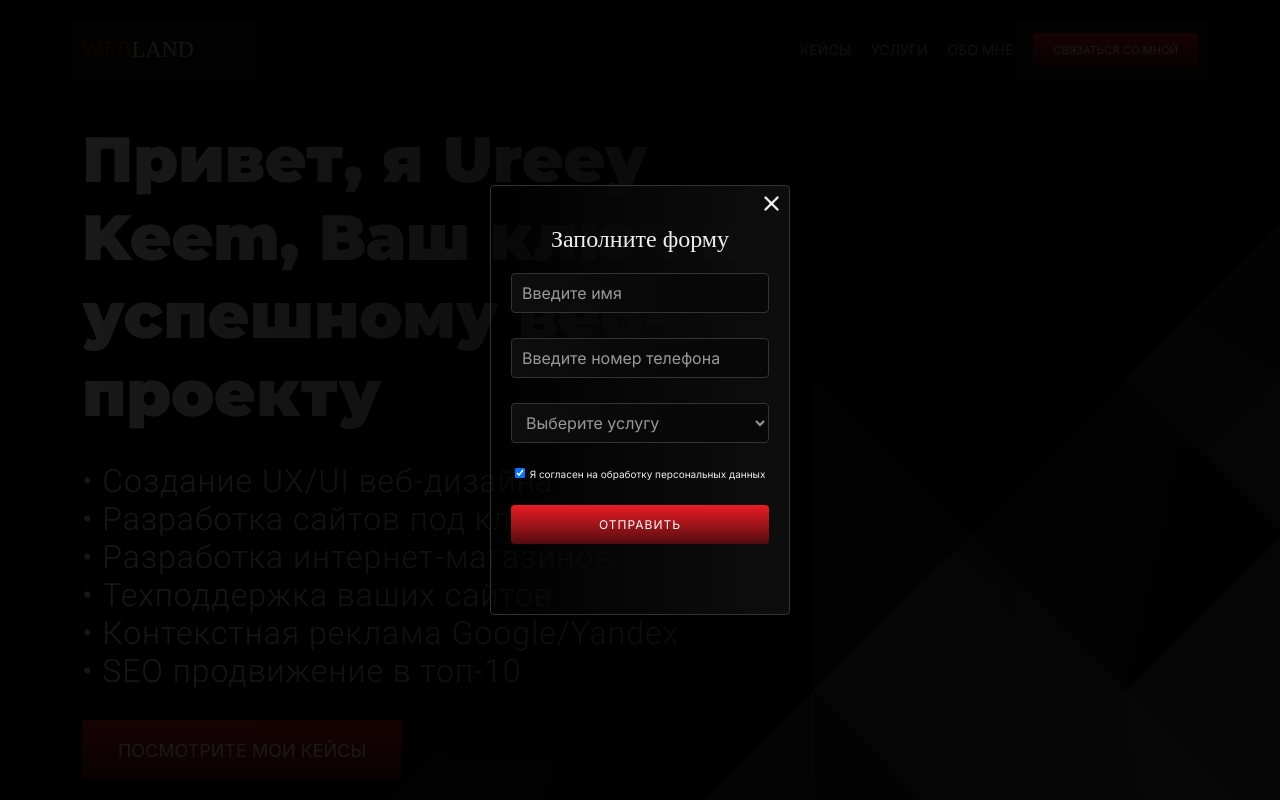
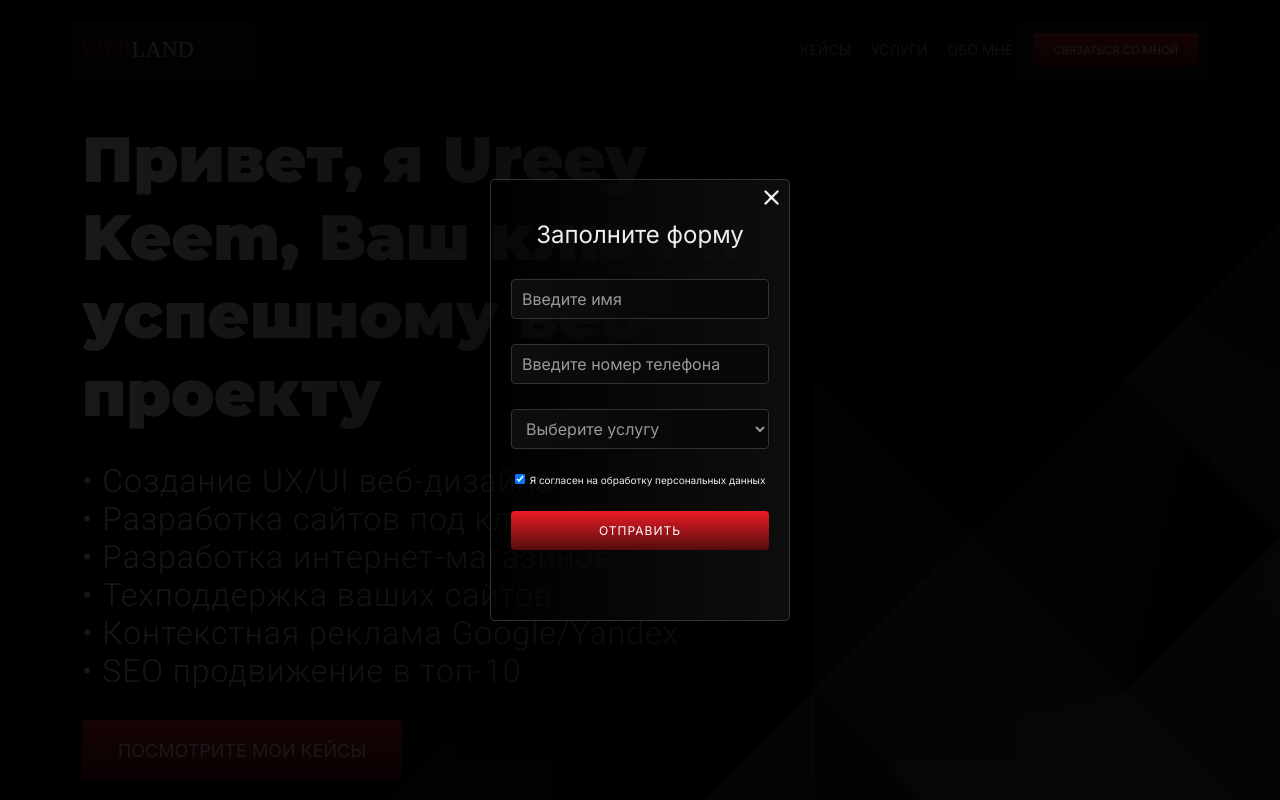
Before and after one commit to iwebland/iwebland.github.io, a plain HTML site: page index.html in a window 1280 px wide. Both pictures are taken after a click on the link "СВЯЗАТЬСЯ СО МНОЙ". Shown: the top 800 px of the page. Drawn offline with Linux system fonts and the light colour scheme.

Commit message:
Update styles.css

```diff
--- a/css/styles.css
+++ b/css/styles.css
@@ -558,7 +558,9 @@ section, header, footer, main {
     background: url(../icons/close.png) center center/cover no-repeat;
 }
 .modal__form-title {
+    font-family: "Inter", sans-serif;
     font-size: 1.5rem;
+    margin-bottom: 10px;
 
 }
 .formCta {
```
